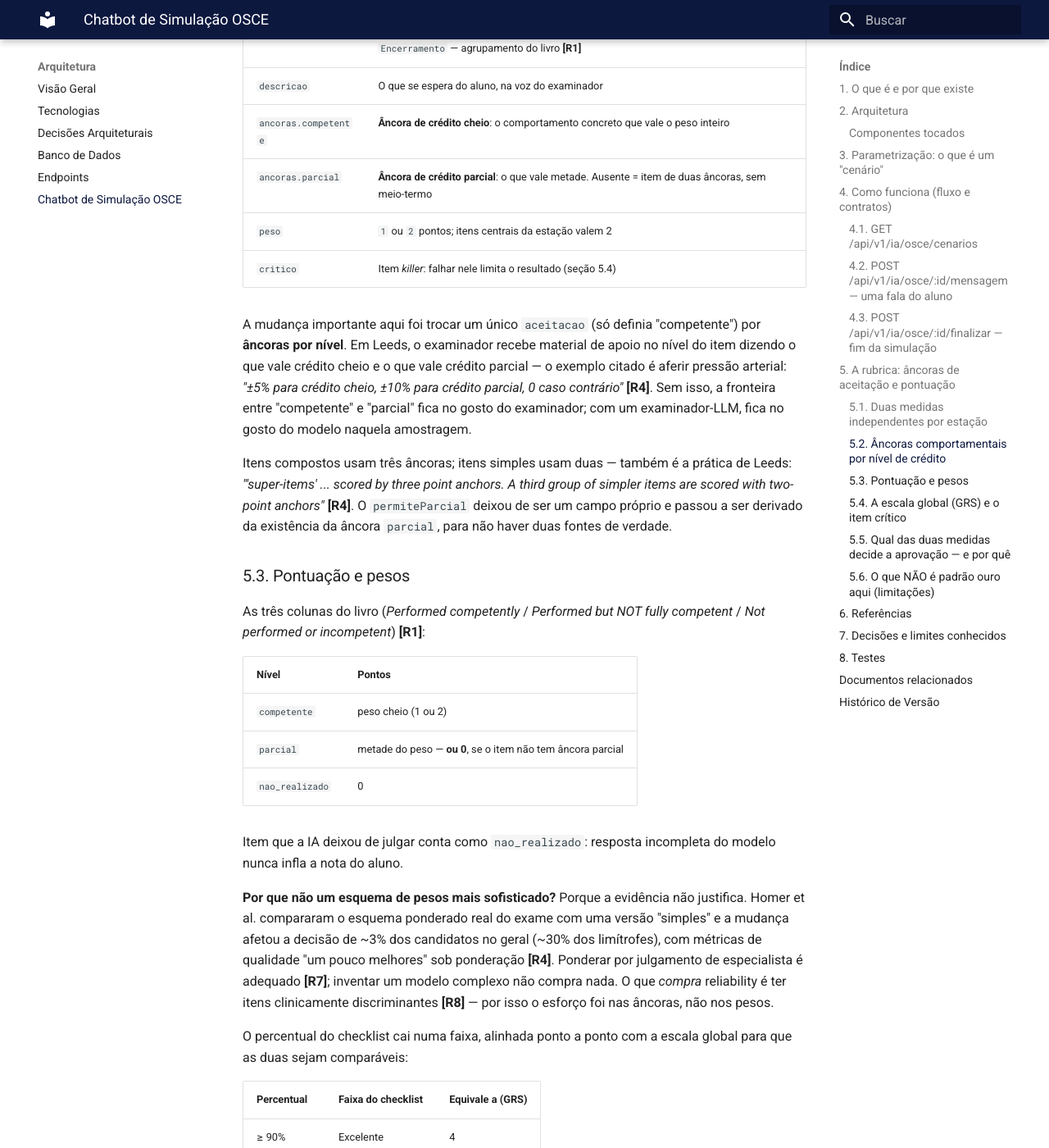
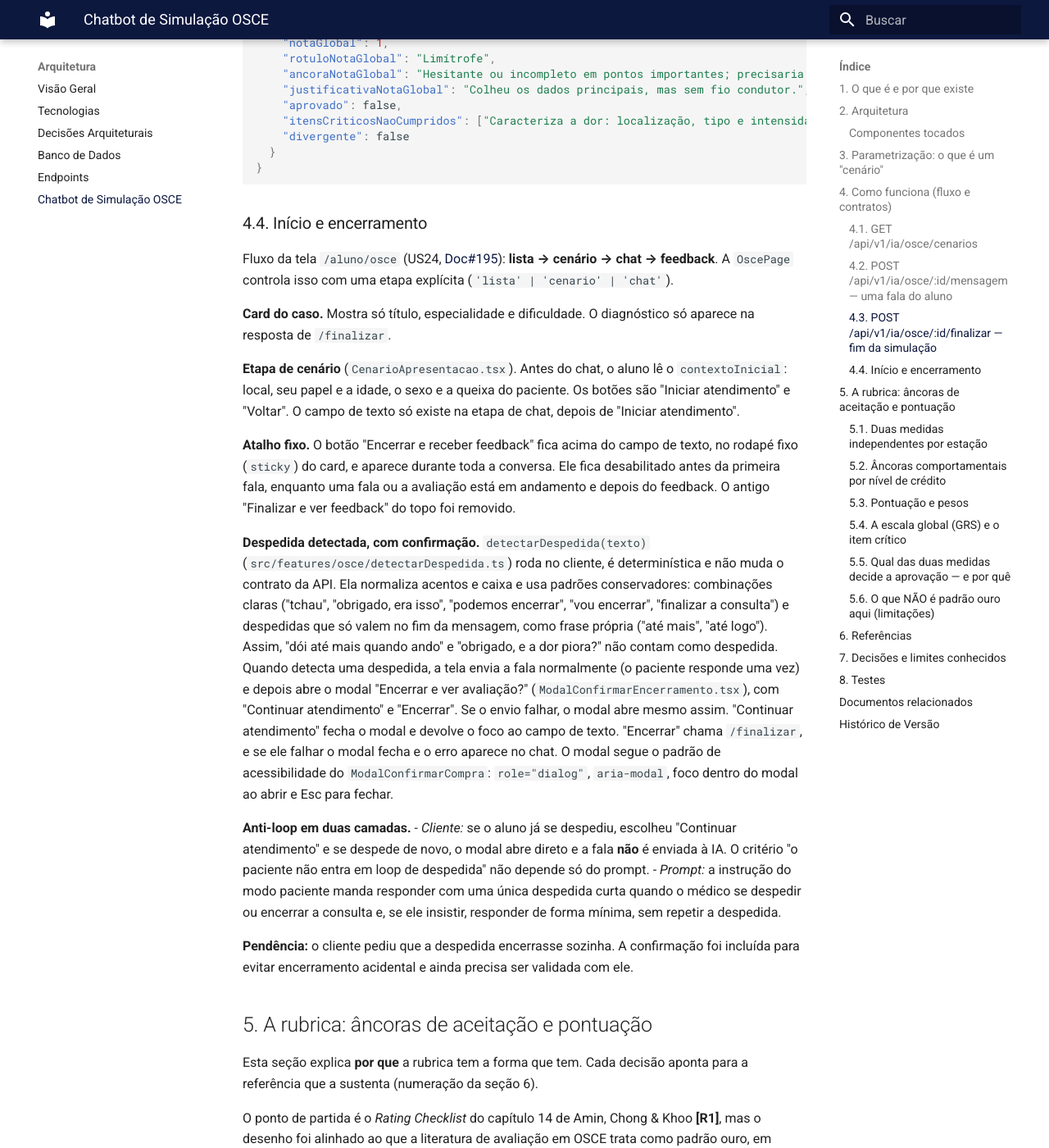
Before and after one commit to fga-eps-mds/2026-2-AnatoQuizUp-Doc, an MkDocs documentation site: the page built from docs/arquitetura/chatbot-osce.md, in a window 1280 px wide and 1400 px high, scrolled down 5963 px. Shown: the whole window at 82% size. Built offline with MkDocs 1.6.1 and Material for MkDocs 9.7.7, drawn with Linux system fonts in a browser that asks for light colours; some of the changed text lies outside the part shown.

Commit message:
docs(arquitetura): atualiza o chatbot OSCE para o ChatbotOSCE e a US24
- arquitetura, diagrama, componentes, contratos e testes passam a apontar
  para o microsserviço ChatbotOSCE, com o BFF fazendo proxy de
  /api/v1/ia/osce/* (DA-07 revisada);
- documenta o campo público contextoInicial no GET /cenarios;
- nova subseção "Início e encerramento": etapa de cenário, detecção de
  despedida com confirmação e anti-loop no cliente e no prompt;
- remove o gap conhecido de falta de teste de rota.

Refs fga-eps-mds/2026-2-AnatoQuizUp-Doc#195

Co-authored-by: Henrique Neves <hc.neves04@gmail.com>

````diff
--- a/docs/arquitetura/chatbot-osce.md
+++ b/docs/arquitetura/chatbot-osce.md
@@ -1,12 +1,12 @@
 # Chatbot de simulação OSCE
 
-> Documento de implementação: descreve a feature **já entregue**, não um plano. Reaproveita a mesma infraestrutura de IA do chat de ajuda (`/ia/perguntar`): Gemini chamada pelo BFF, sem serviço de IA dedicado (ver [DA-07](decisoes.md)).
+> Documento de implementação: descreve a feature **já entregue**, não um plano. A simulação roda no microsserviço **ChatbotOSCE**, que chama a Gemini; o BFF só faz proxy de `/api/v1/ia/osce/*` para ele (ver a [DA-07](decisoes.md) revisada). O chat de ajuda (`/ia/perguntar`) e a dica continuam no BFF.
 
 ## 1. O que é e por que existe
 
 OSCE (*Objective Structured Clinical Examination*) é o formato de avaliação clínica usado em cursos de medicina: o estudante entra numa "estação" com um paciente (real, ator ou simulado) e precisa colher a história clínica (anamnese) e levantar hipóteses diagnósticas, sem o paciente simplesmente dizer qual é a doença.
 
-A feature replica isso dentro do AnatoQuizUp: o aluno escolhe um **caso clínico**, conversa em texto no papel de médico, e a IA interpreta o paciente — respondendo só o que for perguntado, nunca entregando o diagnóstico. Ao final, o aluno pede uma **avaliação**, e a mesma IA troca de papel para "examinador", julgando a conversa contra a **rubrica** do caso — e o BFF transforma esse julgamento em pontuação (seção 5). Como num OSCE real, saem duas medidas: o checklist ponderado e uma nota global independente. Nas telas isso aparece como **feedback**: "rubrica" é o nome do instrumento de avaliação, não do que o aluno lê.
+A feature replica isso dentro do AnatoQuizUp: o aluno escolhe um **caso clínico**, conversa em texto no papel de médico, e a IA interpreta o paciente — respondendo só o que for perguntado, nunca entregando o diagnóstico. Ao final, o aluno pede uma **avaliação**, e a mesma IA troca de papel para "examinador", julgando a conversa contra a **rubrica** do caso — e o ChatbotOSCE transforma esse julgamento em pontuação (seção 5). Como num OSCE real, saem duas medidas: o checklist ponderado e uma nota global independente. Nas telas isso aparece como **feedback**: "rubrica" é o nome do instrumento de avaliação, não do que o aluno lê.
 
 O escopo e as escolhas técnicas desta feature foram alinhados com os Product Owners na [ata de 26/10/2026](../reunioes/reuniao-26-10-26.md): chatbot orientado por casos e protocolos estruturados, Gemini como solução de curto prazo com a integração desacoplada, avaliação por rubricas derivadas do protocolo OSCE, casos como dado estruturado sem fine-tuning nem RAG documental, e primeira versão sem imagens clínicas.
 
@@ -16,38 +16,44 @@ O escopo e as escolhas técnicas desta feature foram alinhados com os Product Ow
 flowchart LR
     aluno(["Aluno<br/>papel STUDENT"])
     web["Web<br/>/aluno/osce<br/>(público)"]
-    bff["BFF<br/>/api/v1/ia/osce/*<br/>(público)"]
+    bff["BFF<br/>/api/v1/ia/osce/*<br/>(público, proxy)"]
+    chatbot["ChatbotOSCE<br/>/osce/*<br/>(interno)"]
     gemini[("Gemini API<br/>(externa)")]
 
     aluno --> web
     web -->|"HTTPS REST<br/>Bearer JWT"| bff
-    bff -->|"1. instrução 'modo paciente'<br/>perfil + roteiro oculto"| gemini
-    bff -->|"2. instrução 'modo examinador'<br/>rubrica + âncoras"| gemini
-    gemini -.->|"fala em personagem /<br/>julgamento em JSON"| bff
-    bff -.->|"conversa / rubrica pontuada"| web
+    bff -->|"proxy: Bearer JWT<br/>+ x-internal-token"| chatbot
+    chatbot -->|"1. instrução 'modo paciente'<br/>perfil + roteiro oculto"| gemini
+    chatbot -->|"2. instrução 'modo examinador'<br/>rubrica + âncoras"| gemini
+    gemini -.->|"fala em personagem /<br/>julgamento em JSON"| chatbot
+    chatbot -.->|"conversa / rubrica pontuada"| bff
+    bff -.->|"resposta repassada"| web
 ```
 
-As duas chamadas usam o **mesmo** `geminiClient` e a mesma `GEMINI_API_KEY` do chat de ajuda; o que muda entre elas é só a instrução de sistema (seção 4). A chave fica no BFF e nunca chega ao Web.
+O BFF valida o JWT na borda e repassa a chamada com `criarProxyHandler` (`src/routes/index.ts`), reescrevendo `/api/v1/ia/osce` para `/osce`. O ChatbotOSCE só aceita chamadas com o `x-internal-token` do BFF e valida o JWT de novo. As duas chamadas à Gemini usam o mesmo `geminiClient` e a `GEMINI_API_KEY` **do ChatbotOSCE**; o que muda entre elas é só a instrução de sistema (seção 4). A chave fica no ChatbotOSCE e nunca chega ao BFF nem ao Web.
 
-Não existe um "Serviço de IA" separado nem RAG/Qdrant aqui — o BFF é a camada de IA do projeto ([DA-07](decisoes.md)). Diferente do chat de ajuda, o conteúdo de cada caso é pequeno e fixo (ver seção 3), então ele cabe inteiro no prompt da Gemini. Reavaliar RAG só se a biblioteca de casos crescer muito.
+Não há RAG/Qdrant aqui. O conteúdo de cada caso é pequeno e fixo (ver seção 3), então ele cabe inteiro no prompt da Gemini. Reavaliar RAG só se a biblioteca de casos crescer muito.
 
 ### Componentes tocados
 
 | Repositório | Arquivo | Papel |
 |---|---|---|
-| BFF | `src/shared/constants/cenarios-osce.ts` | Os casos clínicos (parametrização, seção 3) |
-| BFF | `src/routes/osce.routes.ts` | As 3 rotas HTTP (seção 4) |
-| BFF | `src/shared/utils/pontuacao-osce.ts` | Pesos, soma, percentual, teto do item crítico e divergência checklist×nota global (seção 5) |
-| BFF | `src/routes/index.ts` | Monta `/ia/osce` **antes** de `/ia` (o catch-all de `ia.routes.ts` intercepta qualquer sub-rota não mapeada de `/ia/*`) |
+| ChatbotOSCE | `src/shared/constants/cenarios-osce.ts` | Os casos clínicos (parametrização, seção 3) |
+| ChatbotOSCE | `src/routes/osce.routes.ts` | As 3 rotas HTTP, montadas em `/osce` (seção 4) |
+| ChatbotOSCE | `src/shared/utils/pontuacao-osce.ts` | Pesos, soma, percentual, teto do item crítico e divergência checklist×nota global (seção 5) |
+| BFF | `src/routes/index.ts` | Proxy de `/ia/osce/*` para o ChatbotOSCE, montado **antes** de `/ia` (o catch-all de `ia.routes.ts` intercepta qualquer sub-rota não mapeada de `/ia/*`) |
 | Web | `src/features/osce/osceService.ts` | Chamadas HTTP às 3 rotas |
-| Web | `src/pages/aluno/osce/OscePage.tsx` | Tela: lista de casos → chat → feedback |
+| Web | `src/features/osce/detectarDespedida.ts` | Detecta despedida ou pedido de encerramento na fala do aluno (seção 4.4) |
+| Web | `src/pages/aluno/osce/OscePage.tsx` | Tela: lista de casos → cenário → chat → feedback |
+| Web | `src/pages/aluno/osce/CenarioApresentacao.tsx` | Etapa de cenário, antes do chat (seção 4.4) |
+| Web | `src/pages/aluno/osce/ModalConfirmarEncerramento.tsx` | Confirmação "Encerrar e ver avaliação?" (seção 4.4) |
 | Web | `src/pages/aluno/osce/FeedbackResultado.tsx` | Painel do feedback: as duas medidas, domínios e item a item |
 | Web | `src/app/router.tsx` | Rota `/aluno/osce`, protegida para `STUDENT` |
 | Web | `src/widgets/header/ui/Header.tsx` | Item de menu "Simulação OSCE" (ícone `Stethoscope`) |
 
 ## 3. Parametrização: o que é um "cenário"
 
-Cada caso clínico é um objeto `CenarioOsce` (`src/shared/constants/cenarios-osce.ts` no BFF):
+Cada caso clínico é um objeto `CenarioOsce` (`src/shared/constants/cenarios-osce.ts` no ChatbotOSCE):
 
 | Campo | Visível para o aluno? | Uso |
 |---|---|---|
@@ -55,29 +61,54 @@ Cada caso clínico é um objeto `CenarioOsce` (`src/shared/constants/cenarios-os
 | `titulo` | Sim | Nome exibido na lista de casos |
 | `especialidade` | Sim | Rótulo exibido (ex.: "Cardiologia") |
 | `dificuldade` | Sim | `"Fácil" \| "Médio" \| "Difícil"`, exibido como selo colorido |
-| `perfilPaciente` | **Não** | Idade, profissão, jeito de falar — molda o tom das respostas da IA |
+| `contextoInicial` | Sim | `{ local, papelEstudante, idade, sexo, queixa }`, exibido na etapa de cenário antes do chat (seção 4.4) |
+| `perfilPaciente` | **Não** | Idade, sexo, profissão, jeito de falar — molda o tom das respostas da IA |
 | `queixaPrincipal` | **Não** | O que o paciente diz se perguntado "o que você está sentindo?" |
 | `roteiroOculto` | **Não** | História completa, fatores de risco, achados de exame físico — a IA só revela o que for perguntado |
 | `diagnosticoEsperado` | **Não** | Nunca é dito ao aluno; só aparece no feedback final |
 | `rubrica` | **Não** (só após finalizar) | Checklist pontuado: itens, domínios, pesos, âncoras de crédito e itens críticos (ver seção 5) |
 
-A rota `GET /api/v1/ia/osce/cenarios` devolve **só** os 4 primeiros campos — o resto nunca sai do BFF antes da hora, para não vazar a resposta do caso.
+A rota `GET /api/v1/ia/osce/cenarios` devolve **só** os 5 primeiros campos — o resto nunca sai do ChatbotOSCE antes da hora, para não vazar a resposta do caso.
+
+O `contextoInicial` é escrito à mão em cada caso, sem ser gerado a partir do `perfilPaciente`. Ele traz só o local, o papel do estudante, a idade, o sexo e uma queixa curta e neutra (ex.: "Dor abdominal"). Não pode trazer profissão, temperamento nem pistas do roteiro ou do diagnóstico, e a queixa não repete o `queixaPrincipal`, que é a fala do paciente no roteiro. Idade e sexo precisam bater com o `perfilPaciente` do mesmo caso. Os testes de integração do ChatbotOSCE verificam essas regras.
 
 Hoje há 3 casos fixos (dor torácica/cardiologia, cefaleia súbita/neurologia, dor abdominal/apendicite) no próprio código — o número e a ausência de imagens seguem o combinado na [ata de 26/10/2026](../reunioes/reuniao-26-10-26.md), que prevê cerca de três casos autorais do Product Owner como base para as variações. **Não há tela de autoria de caso para professor** — decisão deliberada (YAGNI): construir CRUD de casos sem uma demanda real validada seria antecipar um requisito que ninguém pediu ainda. Para adicionar um caso novo hoje, basta um objeto novo no array `CENARIOS_OSCE`, seguindo os 3 exemplos existentes como modelo.
 
 ## 4. Como funciona (fluxo e contratos)
 
-Pré-requisito: o mesmo `GEMINI_API_KEY`/`GEMINI_MODEL` do chat de ajuda (`src/config/env.ts` do BFF). Sem a chave configurada, todas as rotas abaixo respondem `503 IA_INDISPONIVEL`, igual ao `/ia/perguntar`.
+Pré-requisitos:
+- `GEMINI_API_KEY`/`GEMINI_MODEL` configurados no ChatbotOSCE (`src/config/env.ts`). Sem a chave, `mensagem` e `finalizar` respondem `503 IA_INDISPONIVEL`, vindo do ChatbotOSCE e repassado pelo BFF.
+- No BFF, `CHATBOT_OSCE_URL` apontando para o ChatbotOSCE (porta padrão `3335`) e o mesmo `INTERNAL_TOKEN` dos dois lados.
 
-Todas as três rotas ficam atrás do `middlewareAutenticacao` (JWT validado na borda, como manda o [DA-03](decisoes.md)) e a tela `/aluno/osce` é protegida para o papel `STUDENT` no `router.tsx` do Web. Nenhum segredo do provedor entra na resposta: o Web nunca fala com a Gemini, só com o BFF.
+As rotas públicas ficam no BFF atrás do `middlewareAutenticacao` (JWT validado na borda, como manda o [DA-03](decisoes.md)). No ChatbotOSCE, as mesmas rotas exigem o `x-internal-token` e o JWT. A tela `/aluno/osce` é protegida para o papel `STUDENT` no `router.tsx` do Web. Nenhum segredo do provedor entra na resposta: o Web nunca fala com a Gemini nem com o ChatbotOSCE, só com o BFF.
+
+Os caminhos abaixo são os públicos, no BFF. No ChatbotOSCE eles ficam em `/osce/...`.
 
 ### 4.1. `GET /api/v1/ia/osce/cenarios`
 
 Lista os casos disponíveis (campos públicos da tabela acima). Sem corpo de requisição.
 
 ```json
-{ "cenarios": [{ "id": "dor-toracica", "titulo": "...", "especialidade": "Cardiologia", "dificuldade": "Médio" }] }
+{
+  "cenarios": [
+    {
+      "id": "dor-toracica",
+      "titulo": "...",
+      "especialidade": "Cardiologia",
+      "dificuldade": "Médio",
+      "contextoInicial": {
+        "local": "Pronto-socorro de um hospital geral",
+        "papelEstudante": "Médico(a) responsável pelo primeiro atendimento",
+        "idade": 58,
+        "sexo": "Masculino",
+        "queixa": "Dor torácica"
+      }
+    }
+  ]
+}
 ```
+
+No Web, `contextoInicial` é tratado como opcional: se o Web for publicado antes do ChatbotOSCE, a etapa de cenário mostra um texto padrão no lugar.
 
 ### 4.2. `POST /api/v1/ia/osce/:id/mensagem` — uma fala do aluno
 
@@ -88,11 +119,11 @@ Lista os casos disponíveis (campos públicos da tabela acima). Sem corpo de req
 }
 ```
 
-O BFF monta a chamada à Gemini com:
-- **Instrução de sistema** = perfil + queixa + roteiro oculto do caso, mais a regra "nunca saia do personagem, nunca diga o nome do diagnóstico".
+O ChatbotOSCE monta a chamada à Gemini com:
+- **Instrução de sistema** = perfil + queixa + roteiro oculto do caso, mais as regras "nunca saia do personagem, nunca diga o nome do diagnóstico" e a regra de encerramento (seção 4.4).
 - **`contents`** = o `historico` recebido, convertido em turnos `user` (aluno) / `model` (paciente), mais a nova `mensagem` como último turno.
 
-O **histórico vive no front** (estado React da página), não no BFF — cada chamada reenvia a conversa inteira, do mesmo jeito que o `ChatAjudaModal` já faz para as perguntas livres. Isso mantém o BFF sem estado de sessão a gerenciar.
+O **histórico vive no front** (estado React da página), não no backend — cada chamada reenvia a conversa inteira, do mesmo jeito que o `ChatAjudaModal` já faz para as perguntas livres. Isso mantém o ChatbotOSCE sem estado de sessão a gerenciar.
 
 Resposta: `{ "resposta": "<fala do paciente, em personagem>" }`.
 
@@ -153,6 +184,24 @@ Resposta (abreviada):
   }
 }
 ```
+
+### 4.4. Início e encerramento
+
+Fluxo da tela `/aluno/osce` (US24, [Doc#195](https://github.com/fga-eps-mds/2026-2-AnatoQuizUp-Doc/issues/195)): **lista → cenário → chat → feedback**. A `OscePage` controla isso com uma etapa explícita (`'lista' | 'cenario' | 'chat'`).
+
+**Card do caso.** Mostra só título, especialidade e dificuldade. O diagnóstico só aparece na resposta de `/finalizar`.
+
+**Etapa de cenário** (`CenarioApresentacao.tsx`). Antes do chat, o aluno lê o `contextoInicial`: local, seu papel e a idade, o sexo e a queixa do paciente. Os botões são "Iniciar atendimento" e "Voltar". O campo de texto só existe na etapa de chat, depois de "Iniciar atendimento".
+
+**Atalho fixo.** O botão "Encerrar e receber feedback" fica acima do campo de texto, no rodapé fixo (`sticky`) do card, e aparece durante toda a conversa. Ele fica desabilitado antes da primeira fala, enquanto uma fala ou a avaliação está em andamento e depois do feedback. O antigo "Finalizar e ver feedback" do topo foi removido.
+
+**Despedida detectada, com confirmação.** `detectarDespedida(texto)` (`src/features/osce/detectarDespedida.ts`) roda no cliente, é determinística e não muda o contrato da API. Ela normaliza acentos e caixa e usa padrões conservadores: combinações claras ("tchau", "obrigado, era isso", "podemos encerrar", "vou encerrar", "finalizar a consulta") e despedidas que só valem no fim da mensagem, como frase própria ("até mais", "até logo"). Assim, "dói até mais quando ando" e "obrigado, e a dor piora?" não contam como despedida. Quando detecta uma despedida, a tela envia a fala normalmente (o paciente responde uma vez) e depois abre o modal "Encerrar e ver avaliação?" (`ModalConfirmarEncerramento.tsx`), com "Continuar atendimento" e "Encerrar". Se o envio falhar, o modal abre mesmo assim. "Continuar atendimento" fecha o modal e devolve o foco ao campo de texto. "Encerrar" chama `/finalizar`, e se ele falhar o modal fecha e o erro aparece no chat. O modal segue o padrão de acessibilidade do `ModalConfirmarCompra`: `role="dialog"`, `aria-modal`, foco dentro do modal ao abrir e Esc para fechar.
+
+**Anti-loop em duas camadas.**
+- *Cliente:* se o aluno já se despediu, escolheu "Continuar atendimento" e se despede de novo, o modal abre direto e a fala **não** é enviada à IA. O critério "o paciente não entra em loop de despedida" não depende só do prompt.
+- *Prompt:* a instrução do modo paciente manda responder com uma única despedida curta quando o médico se despedir ou encerrar a consulta e, se ele insistir, responder de forma mínima, sem repetir a despedida.
+
+**Pendência:** o cliente pediu que a despedida encerrasse sozinha. A confirmação foi incluída para evitar encerramento acidental e ainda precisa ser validada com ele.
 
 ## 5. A rubrica: âncoras de aceitação e pontuação
 
@@ -277,9 +326,13 @@ Numeração usada ao longo da seção 5.
 
 ## 8. Testes
 
-A regra de pontuação é a parte auditável da feature, então é a parte testada: `tests/unit/pontuacao-osce.test.ts` (BFF, Jest) cobre os pesos e o crédito parcial, o item não julgado pela IA tratado como `nao_realizado`, o teto do item crítico, a nota global fora da escala e a marca de divergência — além da integridade das três rubricas (ids únicos, ao menos um item crítico, âncoras coerentes). São 13 casos.
+Os testes ficam no ChatbotOSCE (Jest, com a Gemini mockada), dentro do `coverageThreshold` de 85% exigido pelo [DA-08](decisoes.md):
 
-**Gap conhecido**: `src/routes/osce.routes.ts` ainda **não** tem teste de rota (as outras rotas do BFF têm, em `tests/unit/*.routes.test.ts`, com o cliente externo mockado). Enquanto isso não existir, a feature consome a folga do `coverageThreshold` de 85% exigido pelo [DA-08](decisoes.md) — é o próximo item de qualidade desta feature.
+- `tests/unit/pontuacao-osce.test.ts`: a regra de pontuação, que é a parte auditável da feature. Cobre os pesos e o crédito parcial, o item não julgado pela IA tratado como `nao_realizado`, o teto do item crítico, a nota global fora da escala e a marca de divergência, além da integridade das três rubricas (ids únicos, ao menos um item crítico, âncoras coerentes).
+- `tests/integration/osce.routes.test.ts`: as rotas, com token interno, JWT, 404/400/502/504 e a pontuação a partir do julgamento da IA. Também verifica que a lista traz o `contextoInicial` e nenhum campo oculto, que nenhum `contextoInicial` contém o diagnóstico do próprio caso ou repete o `queixaPrincipal`, que idade e sexo batem com o perfil, e que a instrução do paciente leva a regra de encerramento.
+- `tests/integration/osce.ia-indisponivel.test.ts`: o `503` quando a `GEMINI_API_KEY` não está configurada.
+
+No Web, os testes ficam em `test/unit/pages/aluno/osce/` (tela, etapa de cenário, modal e anti-loop), `test/unit/features/osce/detectarDespedida.test.ts` (casos positivos e negativos) e `test/unit/features/osce/osceService.test.ts`.
 
 ## Documentos relacionados
 
@@ -293,3 +346,4 @@ A regra de pontuação é a parte auditável da feature, então é a parte testa
 | Data | Versão | Descrição | Autor(es) | Revisor(es) |
 | --- | --- | --- | --- | --- |
 | 26/10/2026 | 1.0 | Documentação da simulação OSCE: arquitetura, contratos, rubrica pontuada e limitações | [João Paulo Lima](https://github.com/jpaulohe4rt), [Rafael Melo](https://github.com/rmatuda) | |
+| 21/11/2026 | 1.1 | Arquitetura atualizada para o microsserviço ChatbotOSCE (DA-07 revisada); US24: `contextoInicial`, etapa de cenário, encerramento por chat com confirmação e anti-loop | [Rafael Melo](https://github.com/rmatuda), [Henrique Carvalho](https://github.com/henriquecarv3) | |
````
Also changed, not shown: other parts of docs/arquitetura/chatbot-osce.md (+1 -1 lines).
